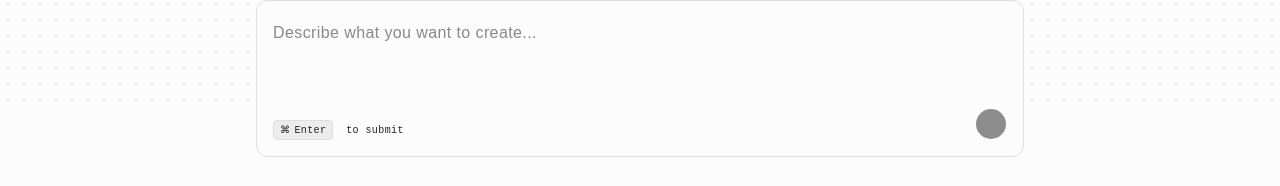
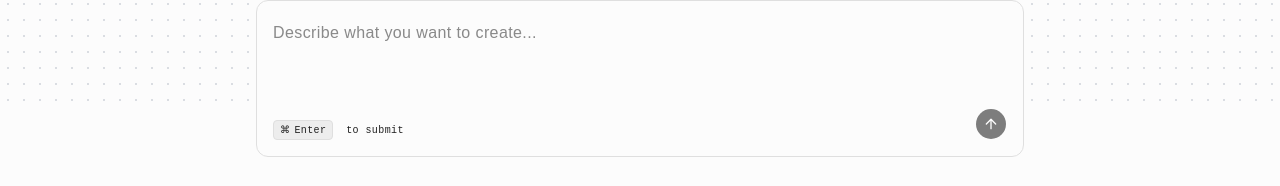
Before and after one commit to Ankit12-ux/v0, a Next.js app: page / in a window 1280 px wide. Shown: the part 692-878 px from the top of the page. Built offline with nearby package versions, Linux system fonts and the light colour scheme; no server answers.

Commit message:
06 arrow button

```diff
--- a/src/modules/home/components/project-form.jsx
+++ b/src/modules/home/components/project-form.jsx
@@ -193,11 +193,10 @@ const ProjectsForm = () => {
               </kbd>
               &nbsp; to submit
             </div>
-
 <Button
   className={cn(
-                "size-8 rounded-full",
-                isButtonDisabled && "bg-muted-foreground border"
+    "size-8 rounded-full bg-black text-white hover:bg-black/90 dark:bg-white dark:text-black dark:hover:bg-white/90",
+    isButtonDisabled && "opacity-50"
   )}
   disabled={isButtonDisabled}
   type="submit"
```
Lines whose indentation alone changed are shown as unchanged.
